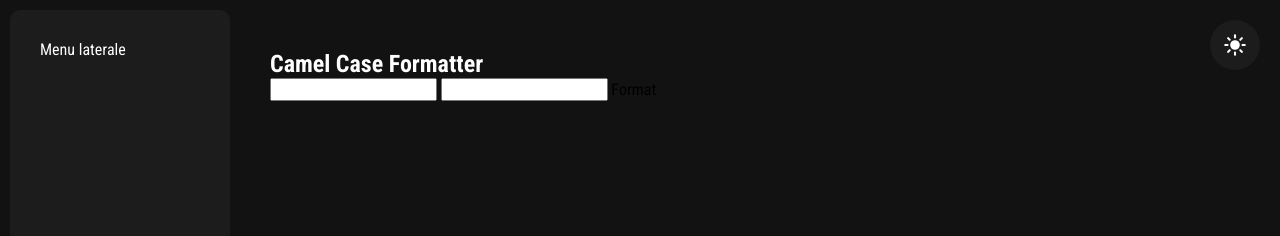
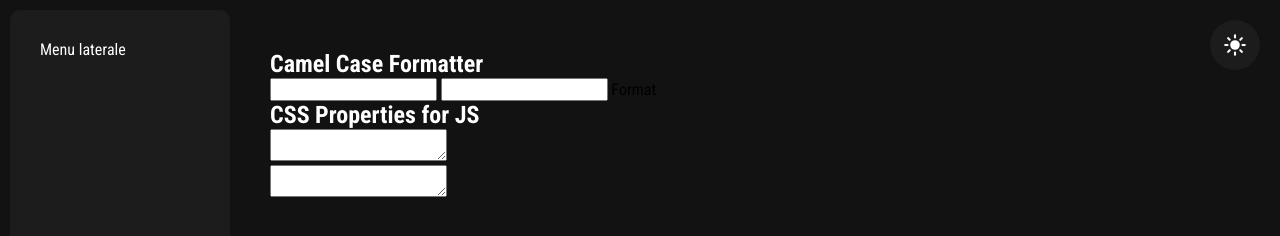
Before and after one commit to Rickbarb10/Rickbarb10.github.io, a plain HTML site: page index.html in a window 1280 px wide. Shown: the top 236 px of the page. Drawn offline with nearby package versions, Linux system fonts and the light colour scheme.

Commit message:
Update index.html

```diff
--- a/index.html
+++ b/index.html
@@ -25,6 +25,15 @@
         <input type="text" id="to_input" />
         <button id="format" value="Format">Format</button>
       </div>
+      <div class="single_tool">
+        <h2>CSS Properties for JS</h2>
+        <div class="textarea_wrapper">
+          <textarea id="textarea_1"></textarea>
+        </div>
+        <div class="textarea_wrapper">
+          <textarea id="textarea_2"></textarea>
+        </div>
+      </div>
     </main>
 
     <button class="mode_switcher" data-switcher>
```
